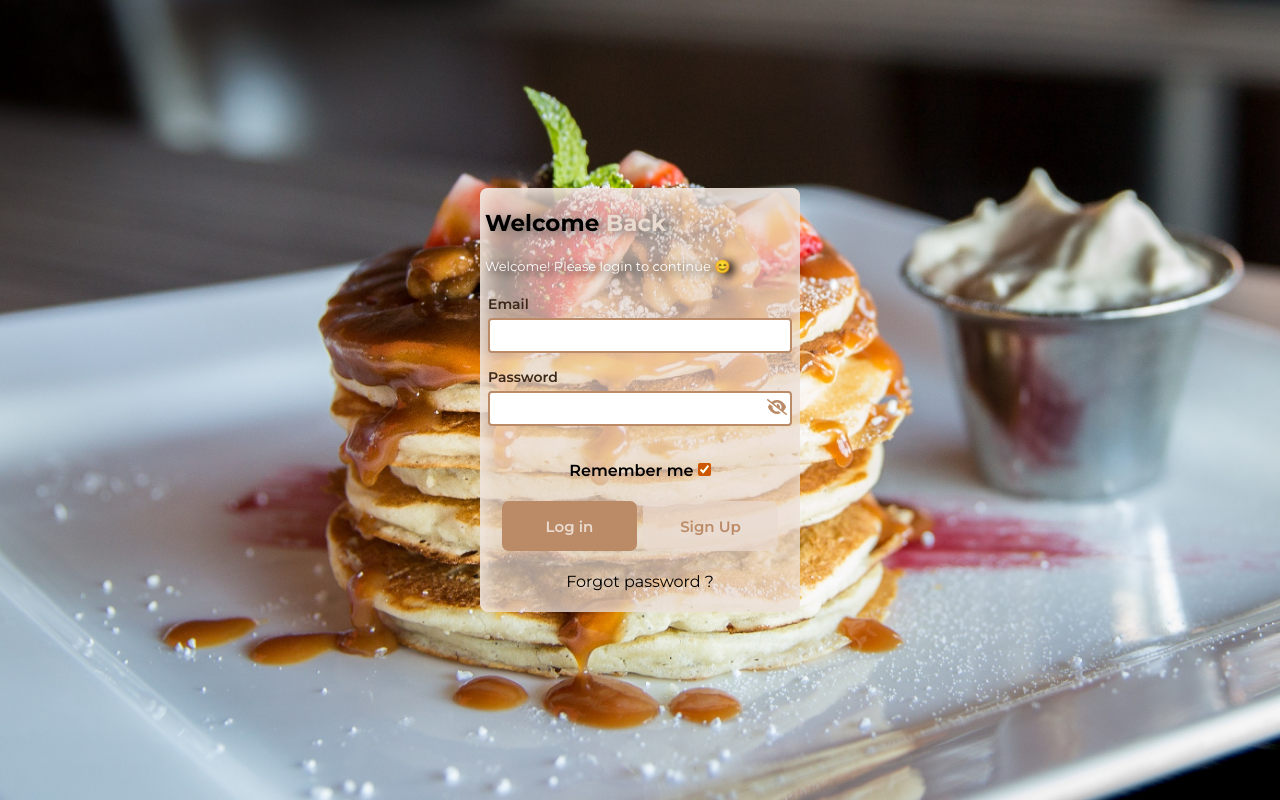
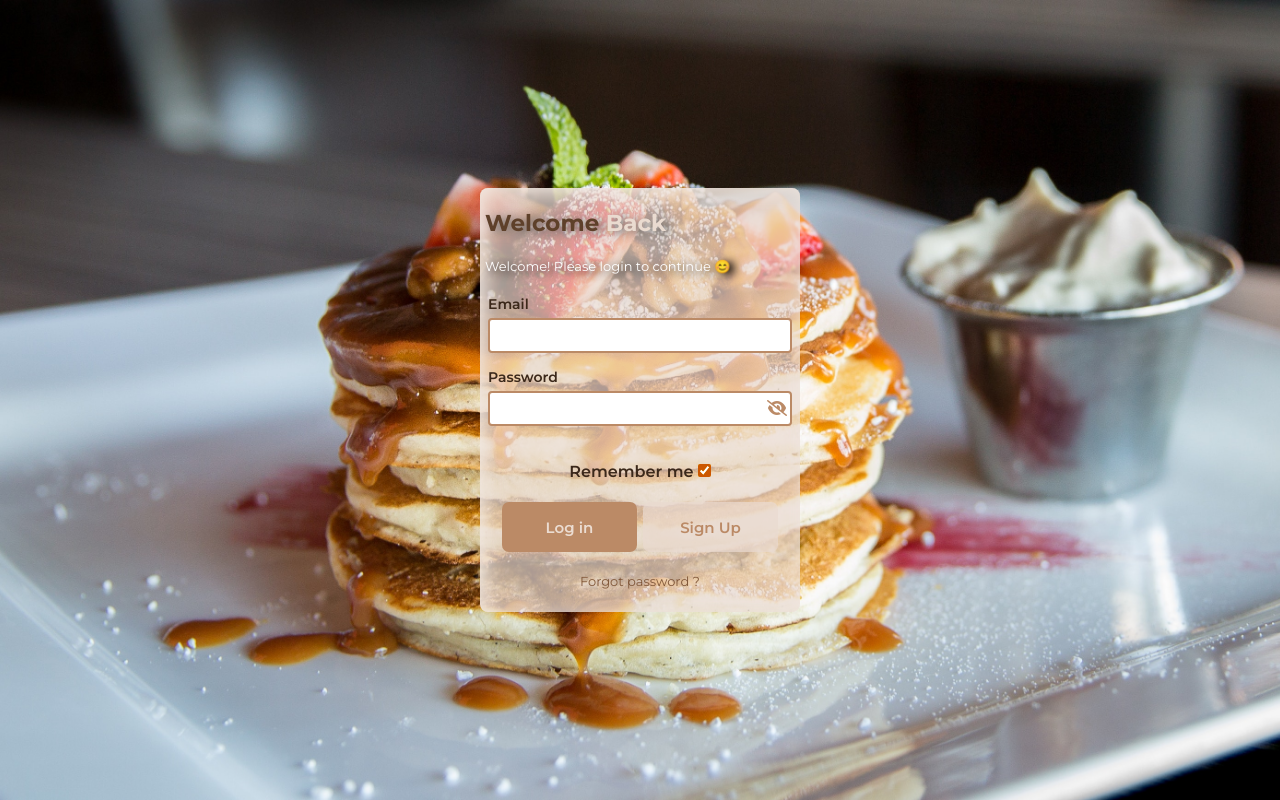
Before and after one commit to Pampott/Responsive-Form, a plain HTML site: page index.html in a window 1280 px wide. Drawn offline with Linux system fonts and the light colour scheme.

Commit message:
css ok, reste js

```diff
--- a/sass/style.scss
+++ b/sass/style.scss
@@ -94,6 +94,7 @@ img {
 }
 
 .form__title {
+    color: darken($color-primary, 60);
     font-size: 23px;
     align-self: stretch;
     margin-left: 5px;
@@ -109,6 +110,7 @@ img {
 }
 
 label:last-of-type {
+    color: darken($color-primary, 70);
     font-weight: 600;
 }
 
@@ -142,3 +144,33 @@ label:last-of-type {
         }
     }
 }
+
+p:last-of-type {
+    color: darken($color-primary, 50);
+    font-size: 13px;
+    position: relative;
+    padding-bottom: 2px;
+    z-index: 1;
+    transition: all .4s ease-out;
+    &::after {
+        position: absolute;
+        bottom: 0;
+        left: 0;
+        z-index: 0;
+        content: "";
+        width: 0;
+        height: 10%;
+        background: darken($color-primary, 50);
+        transform-origin: bottom;
+        transition: all .3s ease-out;
+    }
+    &:hover
+    {
+        cursor: pointer;
+        font-weight: 700;
+        &::after {
+            width: 100%;
+        }
+
+    }
+}
```
Also changed, not shown: sass/style.css, 1 other file.
